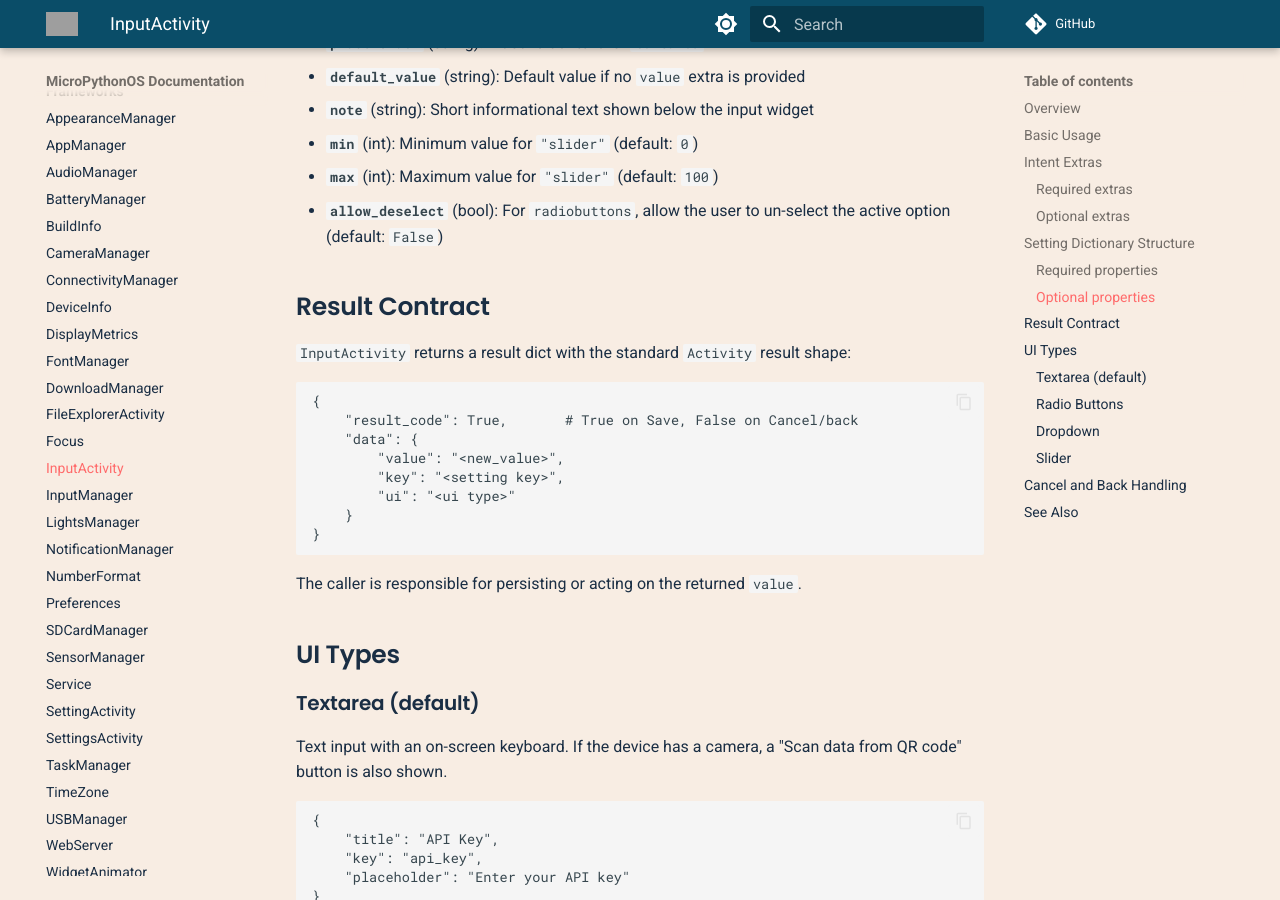
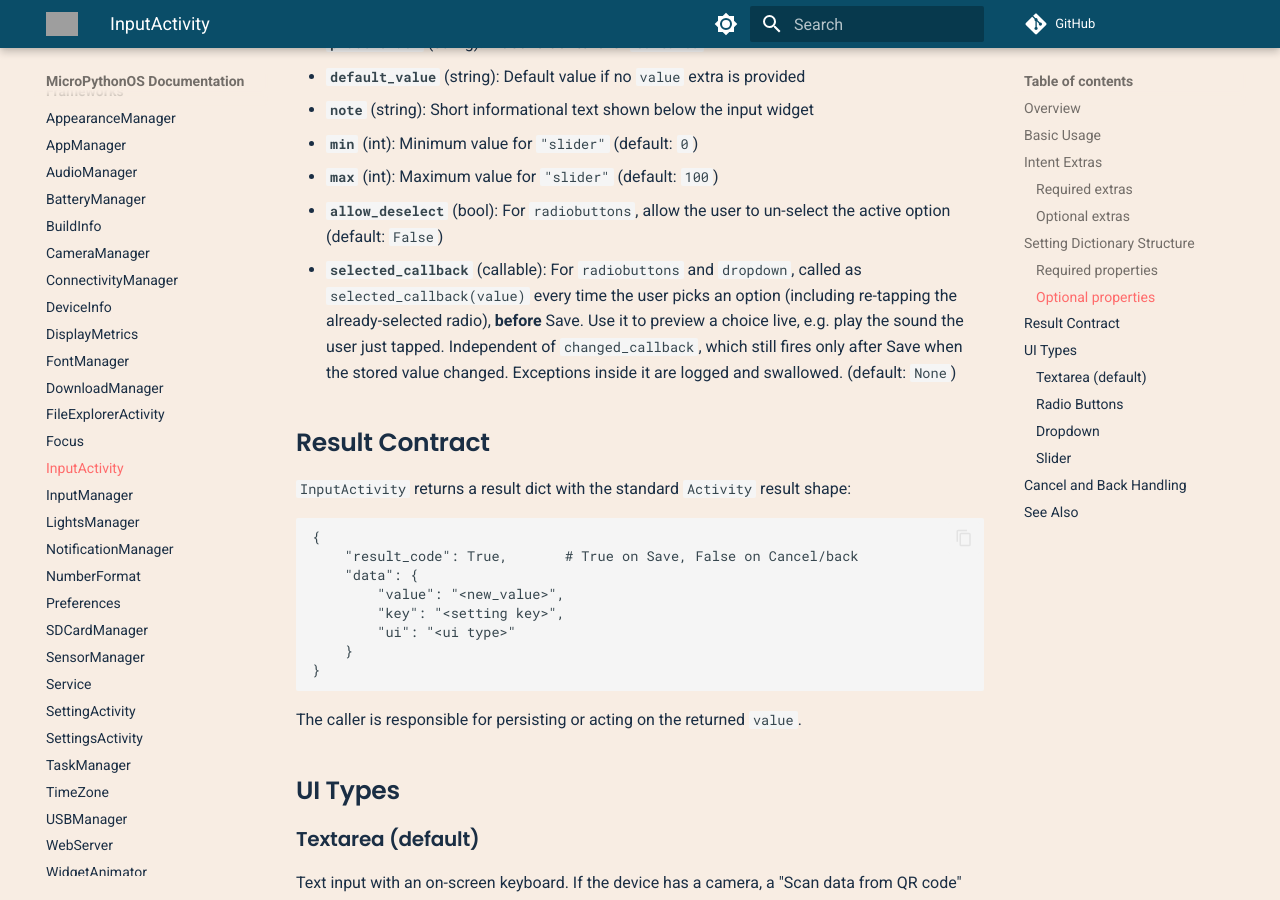
Before and after one commit to MicroPythonOS/docs, an MkDocs documentation site: the page built from docs/frameworks/input-activity.md, in a window 1280 px wide and 900 px high, scrolled down 1690 px. Built offline with MkDocs 1.6.1 and Material for MkDocs 9.7.7, drawn with Linux system fonts in a browser that asks for light colours; comment, search, counter and statistics services are not loaded; grey boxes are pictures that could not be loaded.

Commit message:
InputActivity/SettingActivity: document the optional selected_callback key
Companion to MicroPythonOS/MicroPythonOS#298: `selected_callback(value)`
fires on every radiobuttons/dropdown pick before Save (re-tapping the
active radio fires again) so pickers can preview a choice live, e.g. play
a sound. `changed_callback` semantics are unchanged.

Co-Authored-By: Claude Fable 5.1 <noreply@anthropic.com>

```diff
--- a/docs/frameworks/input-activity.md
+++ b/docs/frameworks/input-activity.md
@@ -59,6 +59,7 @@ The `setting` dict has the same shape as the one used by `SettingActivity` and `
 - **`min`** (int): Minimum value for `"slider"` (default: `0`)
 - **`max`** (int): Maximum value for `"slider"` (default: `100`)
 - **`allow_deselect`** (bool): For `radiobuttons`, allow the user to un-select the active option (default: `False`)
+- **`selected_callback`** (callable): For `radiobuttons` and `dropdown`, called as `selected_callback(value)` every time the user picks an option (including re-tapping the already-selected radio), **before** Save. Use it to preview a choice live, e.g. play the sound the user just tapped. Independent of `changed_callback`, which still fires only after Save when the stored value changed. Exceptions inside it are logged and swallowed. (default: `None`)
 
 ## Result Contract
 
```
Also changed, not shown: docs/frameworks/setting-activity.md (+1 -0 lines).
